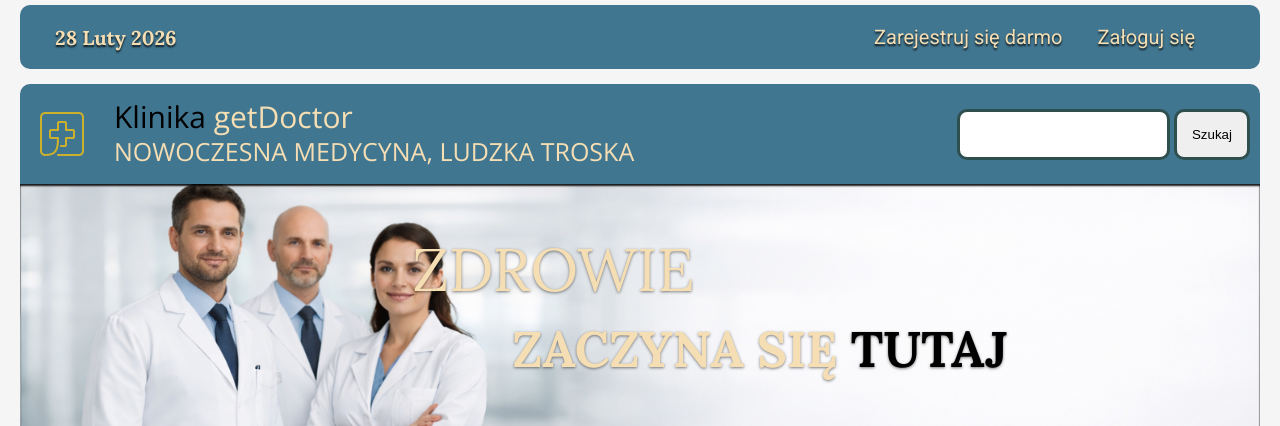
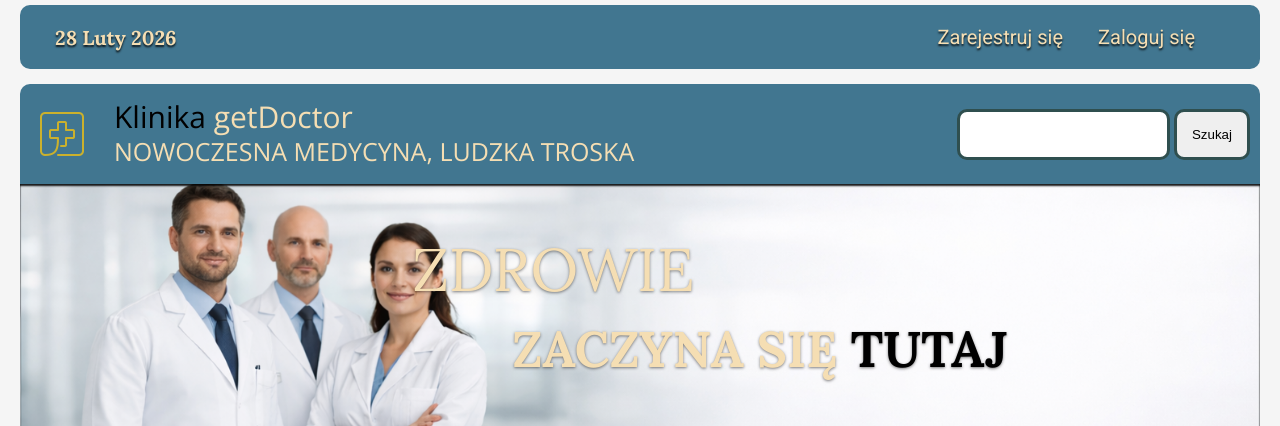
Before and after one commit to infoshareacademy/jpyzdr9-get_doctor_django, a Django app: page /get-doctor/home/ in a window 1280 px wide. Shown: the top 426 px of the page. Run offline with Django 5.2, Linux system fonts and the light colour scheme; data that the repository does not hold is empty.

Commit message:
modified home-page.html

```diff
--- a/registrations_visit/templates/registrations_visit/home_page.html
+++ b/registrations_visit/templates/registrations_visit/home_page.html
@@ -33,8 +33,8 @@
           </li>
 
           {% else %}
-          <li><a href="{% url 'patients_registration:register_patient' %}">Zarejestruj się darmo</a></li>
-          <li><a href="{% url 'patient:login' %}">Załoguj się</a></li>
+          <li><a href="{% url 'patients_registration:register_patient' %}">Zarejestruj się</a></li>
+          <li><a href="{% url 'patient:login' %}">Zaloguj się</a></li>
           {% endif %}
         </ul>
       </div>
```
